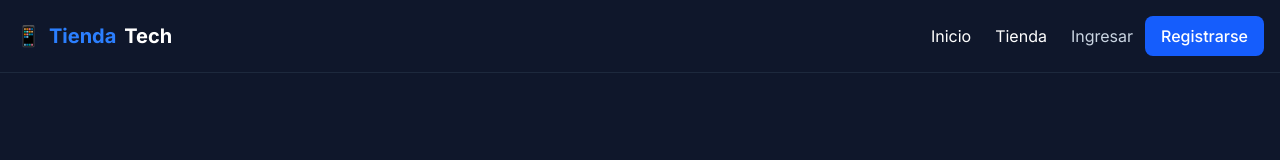
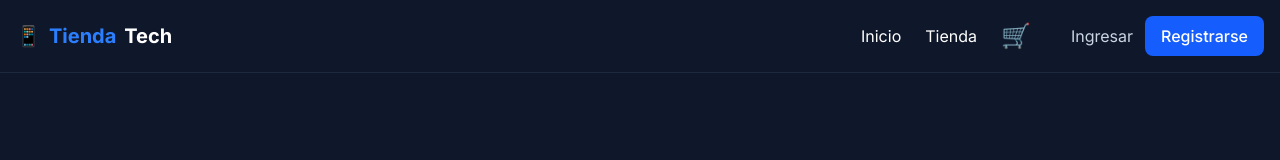
Before and after one commit to andonysan18/mi-tienda-tech, a Next.js app in the folder client/: page /store in a window 1280 px wide. Shown: the top 160 px of the page. Built offline with nearby package versions, Linux system fonts and the light colour scheme; no server answers.

Commit message:
feat: logica del carrito implementada con zustand

```diff
--- a/client/app/store/page.tsx
+++ b/client/app/store/page.tsx
@@ -1,10 +1,14 @@
 "use client";
 import { useEffect, useState } from "react";
 import { Product } from "@/types/product.types"; // Reutilizamos el tipo que creaste
+import { useCartStore } from "@/store/cart.store";
 
 export default function StorePage() {
   const [products, setProducts] = useState<Product[]>([]);
   const [loading, setLoading] = useState(true);
+
+  // 2. OBTENER LA FUNCIÓN
+  const addToCart = useCartStore((state) => state.addToCart);
 
   useEffect(() => {
     fetchProducts();
@@ -76,9 +80,13 @@ export default function StorePage() {
                       className="bg-blue-600 hover:bg-blue-500 text-white p-2 rounded-lg transition disabled:opacity-50 disabled:cursor-not-allowed"
                       disabled={product.stock === 0}
                       title="Agregar al Carrito"
-                      onClick={() => alert(`Agregaste ${product.name} al carrito (Próximamente)`)}
+                      onClick={() => {
+                        addToCart(product);
+                        alert("Producto agregado al carrito ✅");
+
+                      }}
                     >
-                      🛒
+                      🛒 +
                     </button>
                   </div>
                 </div>
--- a/client/components/Navbar.tsx
+++ b/client/components/Navbar.tsx
@@ -2,6 +2,7 @@
 import Link from "next/link";
 import { useEffect, useState } from "react";
 import { useRouter } from "next/navigation";
+import { useCartStore } from "@/store/cart.store"; // <--- IMPORTAR
 
 export default function Navbar() {
   const router = useRouter();
@@ -9,6 +10,8 @@ export default function Navbar() {
 
   // Estado para controlar si el menú móvil está abierto (opcional, por si lo agregamos luego)
   const [isMounted, setIsMounted] = useState(false);
+
+  const totalItems = useCartStore((state) => state.getTotal());
 
   useEffect(() => {
     setIsMounted(true);
@@ -43,6 +46,14 @@ export default function Navbar() {
         <div className="flex items-center gap-6">
           <Link href="/" className="hover:text-blue-400 transition">Inicio</Link>
           <Link href="/store" className="hover:text-blue-400 transition">Tienda</Link>
+          <Link href="/cart" className="relative hover:text-blue-400 transition mr-4">
+              <span className="text-2xl">🛒</span>
+              {isMounted && totalItems > 0 && (
+                <span className="absolute -top-2 -right-2 bg-red-500 text-white text-[10px] font-bold w-5 h-5 flex items-center justify-center rounded-full border-2 border-slate-900">
+                  {totalItems}
+                </span>
+              )}
+          </Link>
           {/* Lógica: ¿Está logueado? */}
           {user ? (
             // SI ESTÁ LOGUEADO
--- a/client/package.json
+++ b/client/package.json
@@ -11,7 +11,8 @@
   "dependencies": {
     "next": "16.0.5",
     "react": "19.2.0",
-    "react-dom": "19.2.0"
+    "react-dom": "19.2.0",
+    "zustand": "^5.0.9"
   },
   "devDependencies": {
     "@tailwindcss/postcss": "^4",
--- /dev/null
+++ b/client/store/cart.store.ts
@@ -0,0 +1,57 @@
+import { create } from 'zustand';
+import { persist } from 'zustand/middleware';
+import { Product } from '@/types/product.types';
+
+// Definimos cómo se ve un Item del carrito (Producto + Cantidad)
+export interface CartItem extends Product {
+  quantity: number;
+}
+
+interface CartStore {
+  cart: CartItem[];
+  addToCart: (product: Product) => void;
+  removeFromCart: (productId: number) => void;
+  clearCart: () => void;
+  getTotal: () => number;
+}
+
+export const useCartStore = create<CartStore>()(
+  persist(
+    (set, get) => ({
+      cart: [],
+
+      addToCart: (product) => {
+        const { cart } = get();
+        // 1. ¿Ya existe en el carrito?
+        const exists = cart.find((item) => item.id === product.id);
+
+        if (exists) {
+          // Si existe, aumentamos la cantidad
+          set({
+            cart: cart.map((item) =>
+              item.id === product.id
+                ? { ...item, quantity: item.quantity + 1 }
+                : item
+            ),
+          });
+        } else {
+          // Si no existe, lo agregamos con cantidad 1
+          set({ cart: [...cart, { ...product, quantity: 1 }] });
+        }
+      },
+
+      removeFromCart: (productId) => {
+        set({ cart: get().cart.filter((item) => item.id !== productId) });
+      },
+
+      clearCart: () => set({ cart: [] }),
+
+      getTotal: () => {
+        return get().cart.reduce((total, item) => total + item.price * item.quantity, 0);
+      },
+    }),
+    {
+      name: 'shopping-cart', // Nombre para guardar en localStorage automáticamente
+    }
+  )
+);
```
